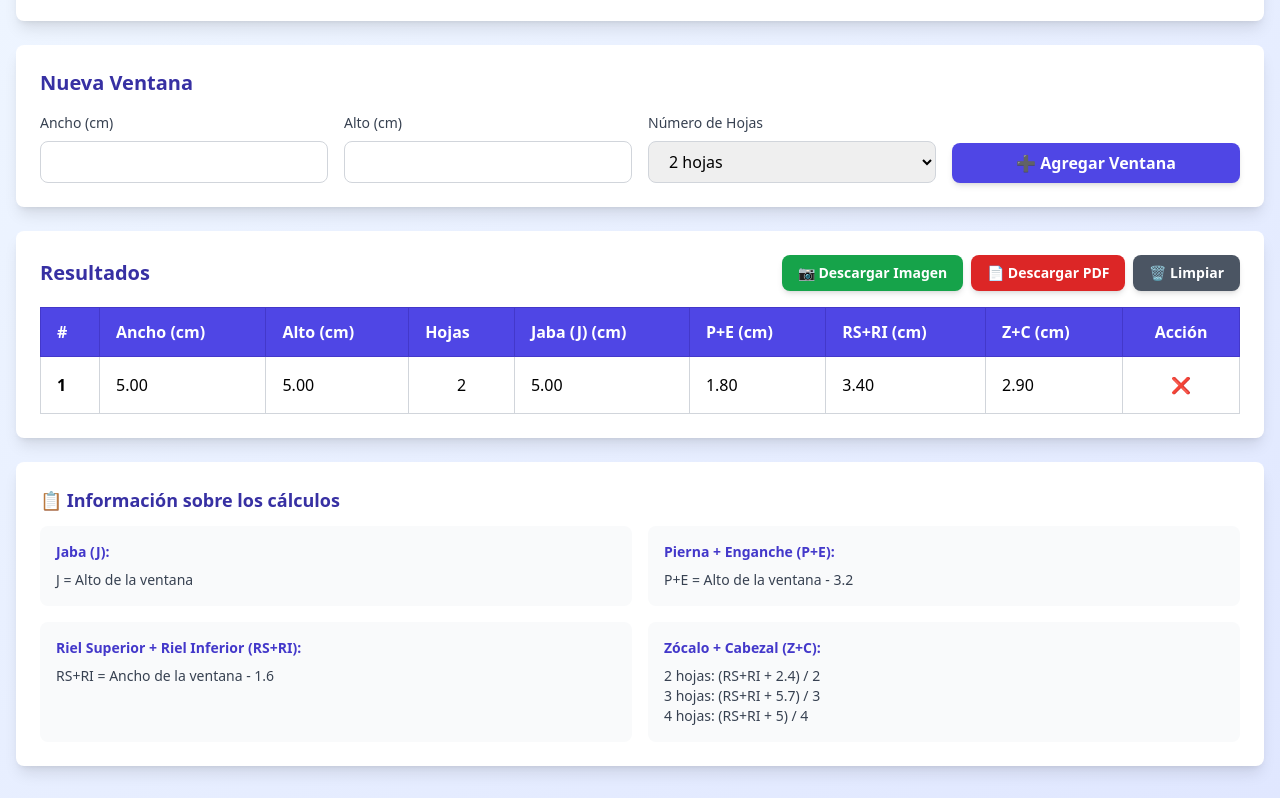
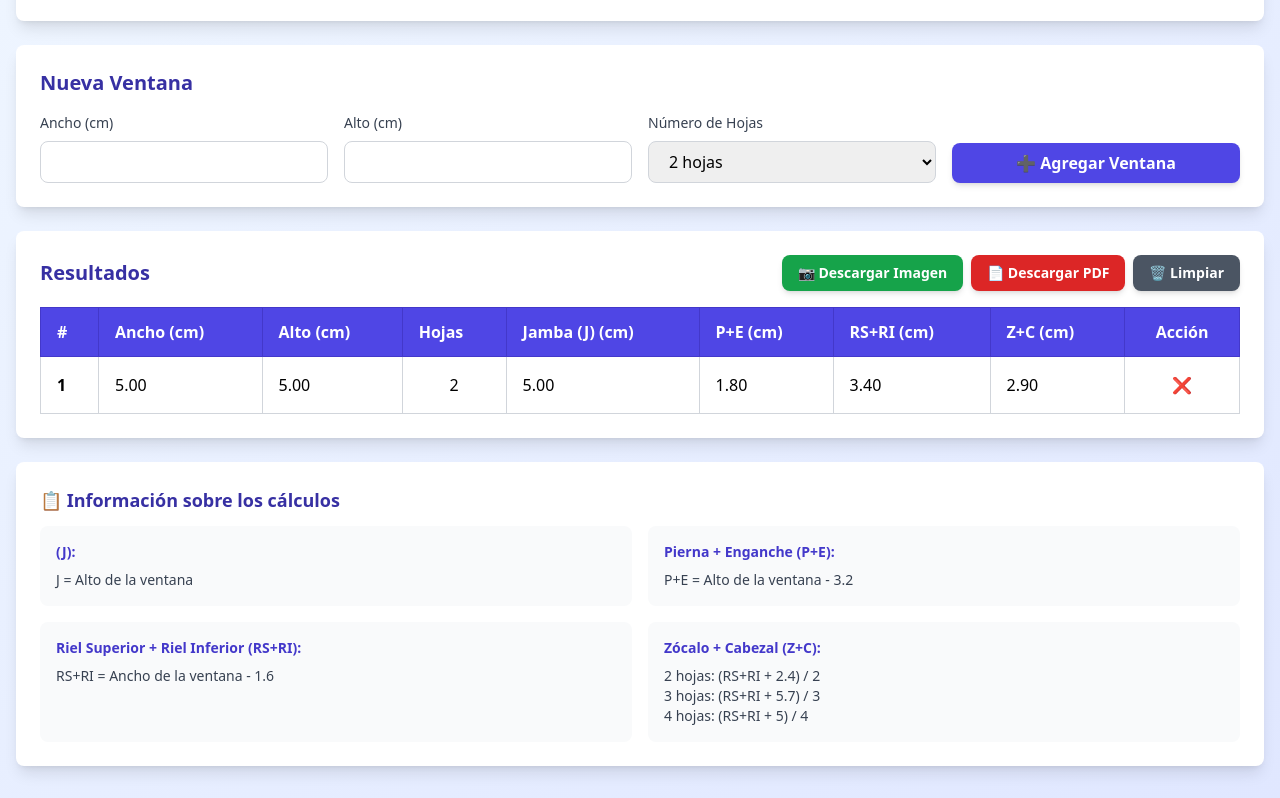
Before and after one commit to alexknemesis/alexknemesis.github.io, a plain HTML site: page ventanas/index.html in a window 1280 px wide. Both pictures are taken after typing "5", "5" into the empty fields and a click on the button "➕ Agregar Ventana". Shown: the part 127-925 px from the top of the page. Drawn offline with nearby package versions, Linux system fonts and the light colour scheme.

Commit message:
jamba fix

```diff
--- a/ventanas/app.js
+++ b/ventanas/app.js
@@ -44,8 +44,8 @@ function agregarVentana() {
 
 // Función para calcular las piezas según las fórmulas
 function calcularPiezas(ancho, alto, hojas) {
-    // Jaba (J) = alto de la ventana
-    const jaba = alto;
+    // Jamba (J) = alto de la ventana
+    const jamba = alto;
 
     // Pierna + Enganche (P+E) = alto de la ventana - 3.2
     const piernaEnganche = alto - 3.2;
@@ -70,7 +70,7 @@ function calcularPiezas(ancho, alto, hojas) {
     }
 
     return {
-        jaba: redondear(jaba),
+        jamba: redondear(jamba),
         piernaEnganche: redondear(piernaEnganche),
         rielSuperiorInferior: redondear(rielSuperiorInferior),
         zocaloCabezal: redondear(zocaloCabezal)
@@ -95,7 +95,7 @@ function actualizarTabla() {
             <td class="border border-gray-300 px-4 py-3">${ventana.ancho.toFixed(2)}</td>
             <td class="border border-gray-300 px-4 py-3">${ventana.alto.toFixed(2)}</td>
             <td class="border border-gray-300 px-4 py-3 text-center">${ventana.hojas}</td>
-            <td class="border border-gray-300 px-4 py-3 font-medium">${ventana.jaba.toFixed(2)}</td>
+            <td class="border border-gray-300 px-4 py-3 font-medium">${ventana.jamba.toFixed(2)}</td>
             <td class="border border-gray-300 px-4 py-3 font-medium">${ventana.piernaEnganche.toFixed(2)}</td>
             <td class="border border-gray-300 px-4 py-3 font-medium">${ventana.rielSuperiorInferior.toFixed(2)}</td>
             <td class="border border-gray-300 px-4 py-3 font-medium">${ventana.zocaloCabezal.toFixed(2)}</td>
@@ -181,13 +181,13 @@ async function exportToPDF() {
         doc.text(`Fecha: ${fecha}`, 14, 28);
 
         // Preparar datos para la tabla
-        const headers = [['#', 'Ancho (cm)', 'Alto (cm)', 'Hojas', 'Jaba (J) (cm)', 'P+E (cm)', 'RS+RI (cm)', 'Z+C (cm)']];
+        const headers = [['#', 'Ancho (cm)', 'Alto (cm)', 'Hojas', 'Jamba (J) (cm)', 'P+E (cm)', 'RS+RI (cm)', 'Z+C (cm)']];
         const data = ventanas.map(v => [
             v.id,
             v.ancho.toFixed(2),
             v.alto.toFixed(2),
             v.hojas,
-            v.jaba.toFixed(2),
+            v.jamba.toFixed(2),
             v.piernaEnganche.toFixed(2),
             v.rielSuperiorInferior.toFixed(2),
             v.zocaloCabezal.toFixed(2)
--- a/ventanas/index.html
+++ b/ventanas/index.html
@@ -78,7 +78,7 @@
                                 <th class="border border-indigo-700 px-4 py-3 text-left">Ancho (cm)</th>
                                 <th class="border border-indigo-700 px-4 py-3 text-left">Alto (cm)</th>
                                 <th class="border border-indigo-700 px-4 py-3 text-left">Hojas</th>
-                                <th class="border border-indigo-700 px-4 py-3 text-left">Jaba (J) (cm)</th>
+                                <th class="border border-indigo-700 px-4 py-3 text-left">Jamba (J) (cm)</th>
                                 <th class="border border-indigo-700 px-4 py-3 text-left">P+E (cm)</th>
                                 <th class="border border-indigo-700 px-4 py-3 text-left">RS+RI (cm)</th>
                                 <th class="border border-indigo-700 px-4 py-3 text-left">Z+C (cm)</th>
@@ -98,7 +98,7 @@
             <h3 class="text-lg font-semibold text-indigo-800 mb-3">📋 Información sobre los cálculos</h3>
             <div class="grid grid-cols-1 md:grid-cols-2 gap-4 text-sm text-gray-700">
                 <div class="bg-gray-50 p-4 rounded-lg">
-                    <p class="font-semibold text-indigo-700 mb-2">Jaba (J):</p>
+                    <p class="font-semibold text-indigo-700 mb-2"> (J):</p>
                     <p>J = Alto de la ventana</p>
                 </div>
                 <div class="bg-gray-50 p-4 rounded-lg">
```
Also changed, not shown: 1 other file.
